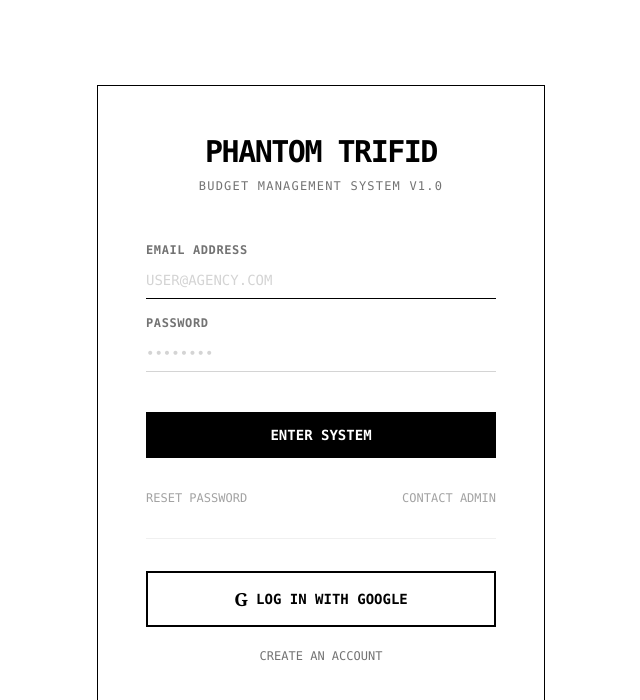
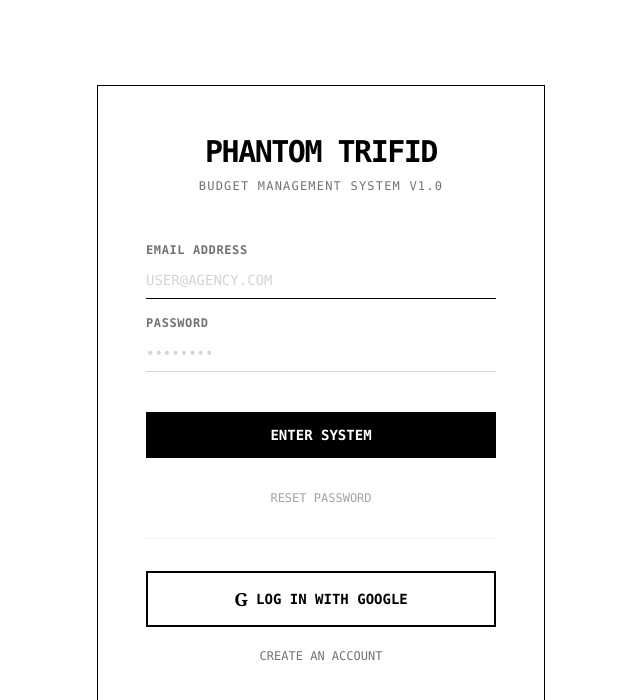
Before and after one commit to May1350/phantom-trifid, a React (Vite) app: page /login in a window 1280 px wide. Shown: the top 700 px of the page, without its empty margins (319-959 px from the left). Built offline with nearby package versions, Linux system fonts and the light colour scheme.

Commit message:
fix(ui): Remove 'Contact Admin' link from login form

```diff
--- a/src/features/auth/ui/LoginForm.tsx
+++ b/src/features/auth/ui/LoginForm.tsx
@@ -67,9 +67,8 @@ export const LoginForm: React.FC<LoginFormProps> = ({ onLogin }) => {
                 </Button>
             </div>
 
-            <div className="flex justify-between text-xs text-gray-400 font-mono pt-2">
+            <div className="flex justify-center text-xs text-gray-400 font-mono pt-2">
                 <a href="#" className="hover:text-black hover:underline uppercase">Reset Password</a>
-                <a href="#" className="hover:text-black hover:underline uppercase">Contact Admin</a>
             </div>
         </form>
     );
```
